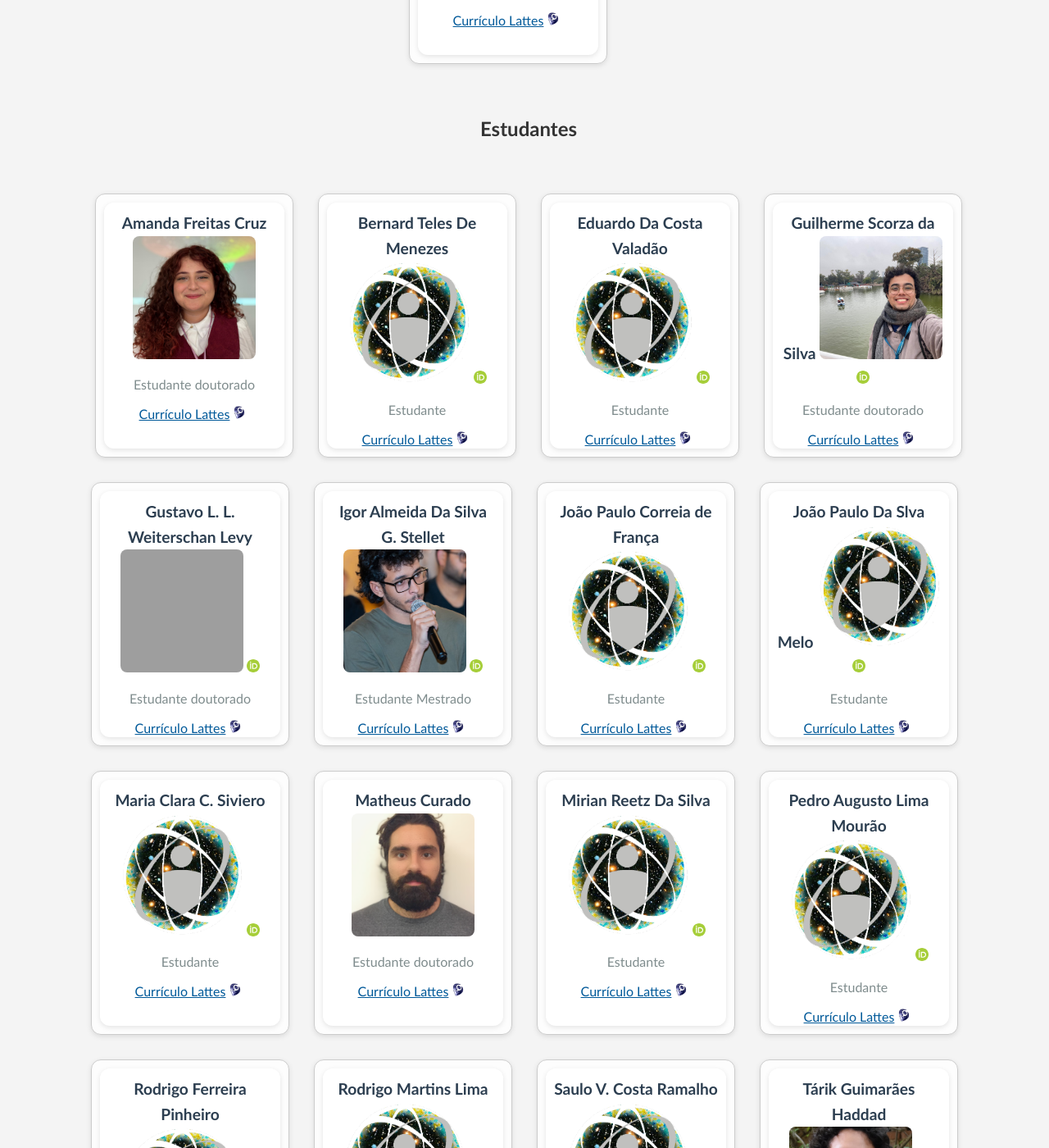
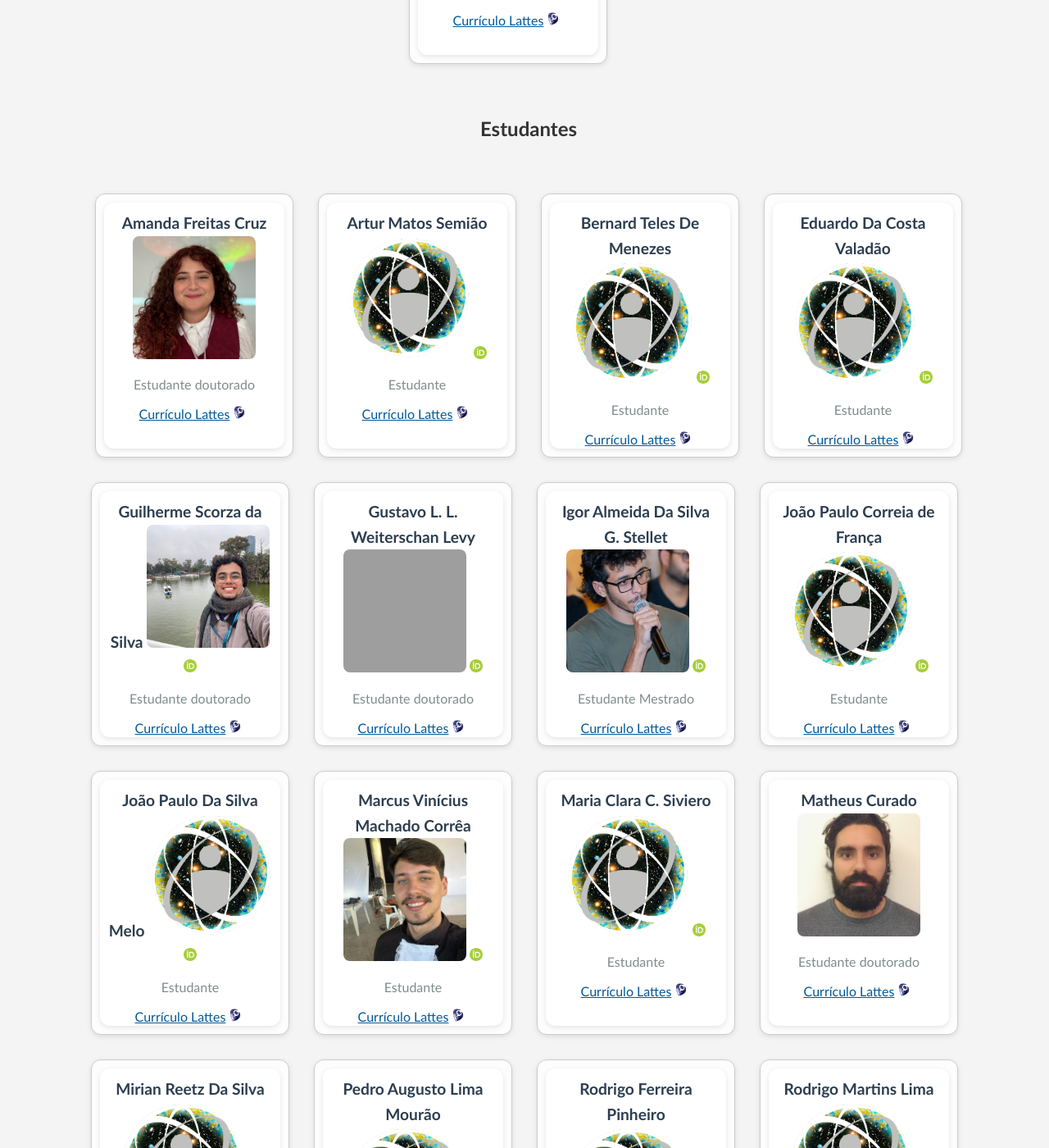
Before and after one commit to cbpf-cosmo/cbpf-cosmo.github.io, a Jekyll site: the page membros.html, which Jekyll copies as it is, in a window 1280 px wide and 1400 px high, scrolled down 2047 px. Shown: the whole window at 82% size. Built offline with Jekyll 4.4.1, drawn with Linux system fonts in a browser that asks for light colours; grey boxes are pictures that could not be loaded.

Commit message:
feat:add artur and marcus

```diff
--- a/membros.html
+++ b/membros.html
@@ -525,6 +525,30 @@
     </div>
   </li>
 
+      <li class="member-card">
+    <div class="member-inner">
+      <div class="member-front">
+        <div class="member-name">
+          Artur Matos Semião
+          <img src="images/thumbs/cbpf.png" alt="foto" class="clickable-photo"
+               style="width:150px; height:150px; object-fit:cover;">
+           <a href="https://orcid.org/" target="_blank">
+            <img src="images/ORCID-iD_icon_vector.svg" alt="iD ORCID"/>
+            </a>
+          </div>
+        <div class="member-role">Estudante </div>
+        <div class="member-lattes">
+          <a href="http://lattes.cnpq.br/" target="_blank">
+            Currículo Lattes<img src="images/lattes-logo-2.png" alt="iD Lattes"/>
+          </a>
+        </div>
+      </div>
+      <div class="member-back">
+        <p>Texto sobre palavras-chaves</p>
+        <button class="btn-back">Voltar</button>
+      </div>
+    </div>
+  </li>
 
       <li class="member-card">
     <div class="member-inner">
@@ -689,7 +713,7 @@
     <div class="member-inner">
       <div class="member-front">
         <div class="member-name">
-          João Paulo Da Slva Melo
+          João Paulo Da Silva Melo
 
           <img src="images/thumbs/cbpf.png" alt="foto" class="clickable-photo"
                style="width:150px; height:150px; object-fit:cover;">
@@ -711,6 +735,31 @@
     </div>
   </li>
 
+
+    <li class="member-card">
+    <div class="member-inner">
+      <div class="member-front">
+        <div class="member-name">
+          Marcus Vinícius Machado Corrêa
+          <img src="images/thumbs/marcus.jpeg" alt="foto" class="clickable-photo"
+               style="width:150px; height:150px; object-fit:cover;">
+           <a href="https://orcid.org/" target="_blank">
+            <img src="images/ORCID-iD_icon_vector.svg" alt="iD ORCID"/>
+            </a>
+          </div>
+        <div class="member-role">Estudante </div>
+        <div class="member-lattes">
+          <a href="http://lattes.cnpq.br/3938365599217952" target="_blank">
+            Currículo Lattes<img src="images/lattes-logo-2.png" alt="iD Lattes"/>
+          </a>
+        </div>
+      </div>
+      <div class="member-back">
+        <p>Relatividade Geral, Gravitação Quântica Canônica, Simetrias. Orientador: Leonardo Chataignier</p>
+        <button class="btn-back">Voltar</button>
+      </div>
+    </div>
+  </li>
 
 
     <li class="member-card">
```
Also changed, not shown: images/thumbs/marcus.jpeg (added), 2 other files.
